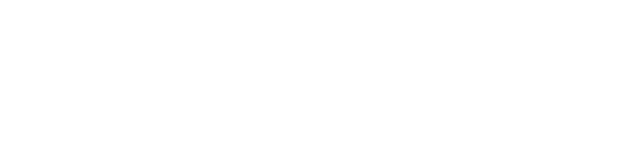
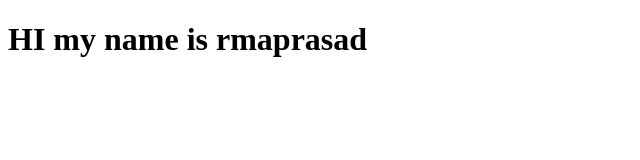
Before and after one commit to RamprasadPrajapat/Ramprasad001, a plain HTML site: page Git 1/index.html in a window 1280 px wide. Shown: the whole page, without its empty margins (0-640 px from the left). Drawn offline with Linux system fonts and the light colour scheme.

Commit message:
Chaged tittle index Tittle 2

```diff
--- a/Git 1/index.html
+++ b/Git 1/index.html
@@ -3,7 +3,9 @@
 <head>
     <meta charset="UTF-8">
     <meta name="viewport" content="width=device-width, initial-scale=1.0">
-    <title>This is  initial typing </title>
+
+    <title>This is  initial my typing </title>
+<H1> HI my name is rmaprasad </H1>
 </head>
 <body>
 
```
